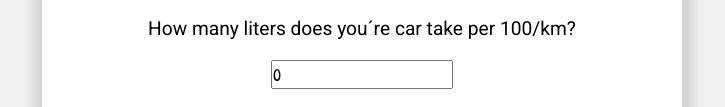
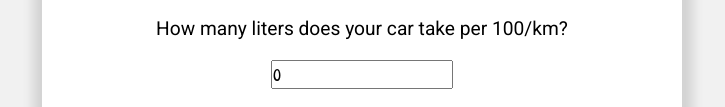
Before and after one commit to Ostmauf/fuel-meter, a plain HTML site: page index.html in a window 1280 px wide. Shown: the part 257-364 px from the top of the page, without its empty margins (278-1003 px from the left). Drawn offline with Linux system fonts and the light colour scheme.

Commit message:
Update index.html

```diff
--- a/index.html
+++ b/index.html
@@ -15,7 +15,7 @@
 <body>
     <div class="content">
         <h1>Fuel conversion</h1>
-        <label>How many liters does you´re car take per 100/km?</label>
+        <label>How many liters does your car take per 100/km?</label>
         <input id="liter-per-hundred-km" type="number" min="0" step="0.1">
         <label>How far are you going in km´s?</label>
         <input id="distance-holder" type="number" min="0" step="0.1">
```
